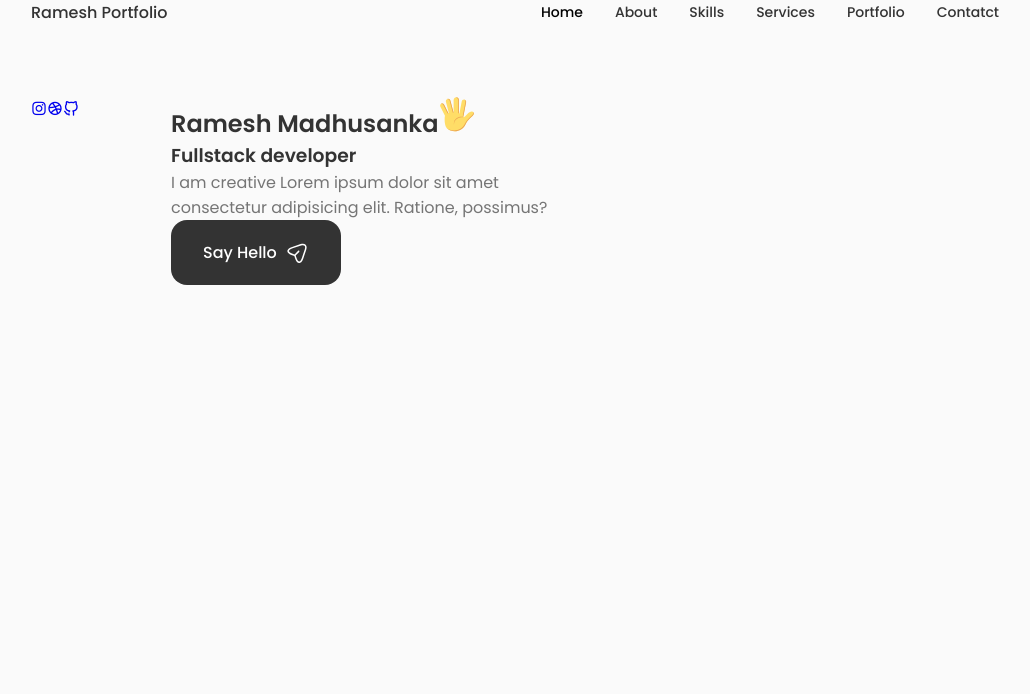
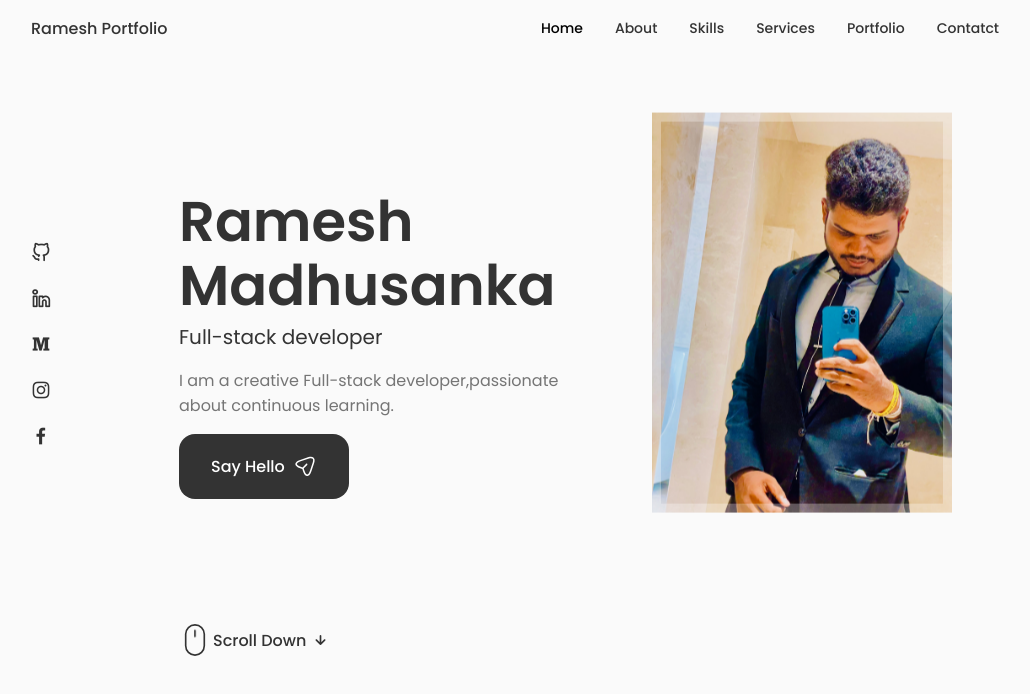
Before and after one commit to KRMadhusanka99/my-portfolio-web, a React (Create React App) app: page / in a window 1280 px wide. Shown: the top 694 px of the page, without its empty margins (125-1155 px from the left). Built offline with nearby package versions, Linux system fonts and the light colour scheme.

Commit message:
add home session for web

```diff
--- a/src/App.css
+++ b/src/App.css
@@ -9,10 +9,10 @@
   /*Color mode HSL(hue, saturation, lightness)*/
   --hue: 0;
   --sat: 0%;
-  --title-color: hsl(var(--hue), var(--sat), 20%);
+  --title-color: hsl(var(--hue), var(--sat), 20%);/*#323946*/
   --title-color-dark: hsl(var(--hue), var(--sat), 0%);
   --text-color: hsl(var(--hue), var(--sat), 46%);
-  --body-color: hsl(var(--hue), var(--sat), 98%);
+  --body-color: hsl(var(--hue), var(--sat), 98%); /*#7f8c8d*/
   --container-color: #fff;/*#74b9ff*/
 
   /*========== Font and typography ==========*/
--- a/src/components/header/header.css
+++ b/src/components/header/header.css
@@ -5,6 +5,7 @@
     left: 0;
     z-index: var(--z-fixed);
     background-color: var(--body-color);
+    padding-top: 1rem;
 }
 .nav{
     height: calc(var(--header-height)+1.5rem);
--- a/src/components/home/Data.jsx
+++ b/src/components/home/Data.jsx
@@ -3,8 +3,8 @@
 const Data = () => {
   return (
     <div className="home__data">
-        <h1 className="home_title">Ramesh Madhusanka
-        <svg
+        <h1 className="home__title">Ramesh Madhusanka
+        {/* <svg
                   width="36"
                   height="36"
                   viewBox="0 0 48 48"
@@ -52,10 +52,10 @@
                     d="M46.2745 22.28C46.0495 21.83 45.7495 21.53 45.3745 21.23C45.4495 21.305 45.5245 21.38 45.5245 21.53C46.7995 24.08 42.6745 26.405 40.1995 29.405C38.1745 31.88 35.9245 33.83 34.7995 36.455C29.9995 47.93 16.0495 47.93 10.1995 42.68C15.5245 48.68 30.5245 49.28 35.5495 37.205C36.6745 34.58 38.9245 32.63 40.9495 30.155C43.4245 27.155 47.5495 24.755 46.2745 22.28ZM32.3245 28.13C27.4495 26.33 18.7495 29.63 19.9495 38.405C19.9495 30.23 27.3745 28.205 31.4245 28.205C32.0245 28.13 32.3245 28.13 32.3245 28.13Z"
                     fill="#EBA352"
                   ></path>
-        </svg>
+        </svg>        */}
         </h1>
-        <h3 className="home__subtitle">Fullstack developer</h3>
-        <p className="home_description">I am creative Lorem ipsum dolor sit amet consectetur adipisicing elit. Ratione, possimus?</p>
+        <h3 className="home__subtitle">Full-stack developer</h3>
+        <p className="home__description">I am a creative Full-stack developer,passionate about continuous learning.</p>
         <a href="#contact" className="button button--flex">
           Say Hello
           <svg
--- a/src/components/home/Home.jsx
+++ b/src/components/home/Home.jsx
@@ -2,6 +2,7 @@
 import "./home.css";
 import Social from './Social';
 import Data from './Data';
+import ScrollDown from './ScrollDown';
 
 const Home = () => {
   return (
@@ -9,11 +10,11 @@
     <div className="home__container container grid">
         <div className="home__content grid">
             <Social/>
-            <div className="home__img">
+            <div className="home__img"></div>
                 <Data/>
             </div>
+            <ScrollDown/>
         </div>
-    </div>
    </section>
   )
 }
--- /dev/null
+++ b/src/components/home/ScrollDown.jsx
@@ -0,0 +1,49 @@
+import React from 'react'
+
+const ScrollDown = () => {
+  return (
+    <div className="home__scroll">
+        <a href="#about" className="home__scroll-button button--flex">
+        <svg
+                width="32px"
+                height="32px"
+                class="home__scroll-mouse"
+                viewBox="0 0 247 390"
+                version="1.1"
+                xmlns="http://www.w3.org/2000/svg"
+                xmlnsXlink="http://www.w3.org/1999/xlink"
+                style={{
+                  fillRule:"evenodd",
+                  clipRule: "evenodd",
+                  strokeLinecap: "round",
+                  strokeLinejoin: "round",
+                  strokeMiterlimit: "1.5",
+                }}
+              >
+                <path
+                  class="wheel"
+                  d="M123.359,79.775l0,72.843"
+                  style={{
+                    fill: "none",
+                    stroke: "var(--title-color)",
+                    strokeWidth: "20px",
+                  }}
+                ></path>
+                <path
+                  id="mouse"
+                  d="M236.717,123.359c0,-62.565 -50.794,-113.359 -113.358,-113.359c-62.565,0 -113.359,50.794 -113.359,113.359l0,143.237c0,62.565 50.794,113.359 113.359,113.359c62.564,0 113.358,-50.794 113.358,-113.359l0,-143.237Z"
+                  style={{
+                    fill: "none",
+                    stroke: "var(--title-color)",
+                    strokeWidth: "20px",
+                  }}
+                ></path>
+              </svg>
+              <span className="home__scroll-name">Scroll Down</span>
+              <i className="uil uil-arrow-down home__scroll-arrow"></i>
+              </a>
+    </div>
+  )
+}
+
+export default ScrollDown
--- a/src/components/home/Social.jsx
+++ b/src/components/home/Social.jsx
@@ -3,15 +3,22 @@
 const Social = () => {
   return (
     <div className="home__social">
+        <a href="https://github.com/" className="home__social-icon" target="_blank" rel="noreferrer">
+            <i class="uil uil-github-alt"></i>
+        </a>
+        <a href="https://linkedin.com/" className="home__social-icon" target="_blank" rel="noreferrer">
+            <i class="uil uil-linkedin-alt"></i>
+        </a>
+        <a href="https://medium.com/" className="home__social-icon" target="_blank" rel="noreferrer">
+            <i class="uil uil-medium-m"></i>
+        </a>
         <a href="https://www.instagram.com/" className="home__social-icon" rel="noreferrer" target="_blank">
             <i class="uil uil-instagram"></i>
         </a>
-        <a href=" " className="home__social-icon"  target="_blank">
-            <i class="uil uil-dribbble"></i>
+        <a href="https://www.facebook.com/" className="home__social-icon"  rel="noreferrer" target="_blank">
+            <i class="uil uil-facebook-f"></i>
         </a>
-        <a href="https://github.com/" className="home__social-icon" target="_blank" rel="noreferrer">
-            <i class="uil uil-github-alt"></i>
-        </a>
+
     </div>
   )
 }
--- a/src/components/home/home.css
+++ b/src/components/home/home.css
@@ -1,3 +1,172 @@
+.home__container{
+    row-gap: 5rem;
+}
 .home__content {
     grid-template-columns: 116px repeat(2, 1fr);
+    padding-top: 3rem;
+    column-gap: 2rem;
+    align-items: center;
 }
+.home__social{
+    display: grid;
+    grid-template-columns: max-content;
+    row-gap: 1rem;
+}
+.home__social-icon{
+    font-size: 1.25rem;
+    color: var(--title-color);
+}
+.home__social-icon:hover{
+    color: var(--title-color-dark);
+}
+.home__title{
+    font-size: var(--big-font-size);
+    margin-bottom: var(--mb-0-25);
+    line-height: 4rem;
+}
+/* .home__hand{
+    width: 38px;
+    height: 38px;
+    margin-left: 0.4rem;
+} */
+.home__subtitle{
+    position: relative;
+    font-size: var(--h3-font-size);
+    /* padding-left: 5.4rem; */
+    font-weight: var(--font-normal);
+    margin-bottom: var(--mb-1);
+}
+/* .home__subtitle::before{
+    content: '';
+    position: absolute;
+    width: 70px;
+    height: 1px;
+    background-color: var(--text-color);
+    left: 0;
+    top: 1rem;
+} */
+.home__description{
+    max-width: 400px;
+    margin-bottom: var(--mb-1);
+}
+.home__img{
+    background: url(../../assets//home1.jpeg);
+    background-repeat: no-repeat;
+    background-position: center;
+    background-size: cover;
+    box-shadow: inset 0 0 0 9px rgb(255 255 255 / 30%);
+    order: 1;
+    justify-self: center;
+    width: 300px;
+    height: 400px;
+    animation: floatImage 10s ease-in-out infinite;
+    /* animation: profile__aniate 8s ease-in-out infinite 1s; */
+}
+@keyframes floatImage{
+    0%{
+        transform: translateY(0);
+    }
+    50%{
+        transform: translateY(-2rem);
+    }
+    100%{
+        transform: translateY(0);
+    }
+}
+/* @keyframes profile__animate {
+    0%{
+        border-radius: 60% 40% 30% 70%/60% 30% 70% 40%;
+    }
+    50%{
+        border-radius: 30% 60% 70% 40%/50% 60% 30% 60%;
+    }
+    100%{
+        border-radius: 60% 40% 30% 70%/60% 30% 70% 40%;
+    }
+} */
+.home__scroll{
+    margin-left: 9.25rem;
+}
+.wheel{
+    animation: scroll 2s ease infinite;
+}
+@keyframes scroll{
+    0%{
+        transform: translateY(0);
+    }
+    30%{
+        transform: translateY(3.75rem);
+    }
+}
+.home__scroll-name{
+    color: var(--title-color);
+    font-weight: var(--font-medium);
+    margin-right: var(--mb-0-25);
+    margin-left: 2px;
+}
+.home__scroll-arrow{
+    font-size: 1.25rem;
+    color: var(--title-color);
+}
+
+/*=============== BREAKPOINTS ===============*/
+/* For large devices */
+@media screen and (max-width: 992px) {
+    .home__container{
+        grid-template-columns: 100px repeat();
+    }
+    /* .home__hand{
+        width: 26px;
+        height: 26px;
+    } */
+    .home__subtitle{
+        /* padding-left: 3.75rem; */
+        margin-bottom: var(--mb-1);
+    }
+    /* .home__subtitle::before{
+        width: 42px;
+        top: 0.8rem;
+    } */
+    .home__description{
+        max-width: initial;
+        margin-bottom: var(--mb-2-25);
+    }
+    .home__img{
+        width: 250px;
+        height: 350px;
+        box-shadow: inset 0 0 0 9px rgb(255 255 255 / 30%);
+    .home__scroll{
+        margin-left: 7.5rem;
+    }
+  }
+
+  /* For medium devices */
+  @media screen and (max-width: 768px) {
+    .home__content{
+        grid-template-columns: 0.5fr 3fr;
+        padding-top: 3.5rem;
+    }
+    .home__img{
+        order: initial;
+        justify-self: initial;
+    }
+    .home__data{
+        grid-column: 1/3;
+    }
+    .home__img{
+        box-shadow: inset 0 0 0 9px rgb(255 255 255 / 30%);
+        width: 300px;
+        height: 400px;
+    }
+    .home__scroll{
+        display: none;
+    }
+  }
+
+  /* For small devices */
+  @media screen and (max-width: 350px) {
+    .home__description{
+        margin-bottom: var(mb-2);
+    }
+  }
+}
```
